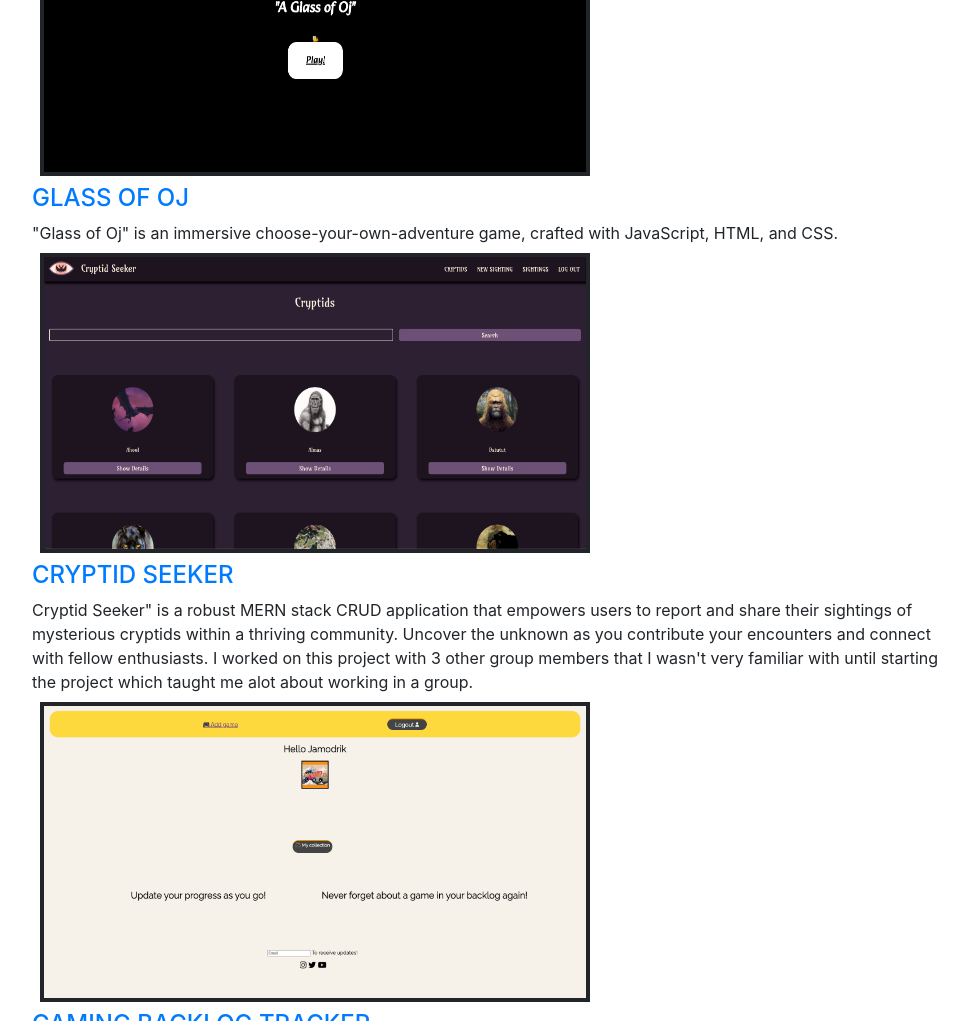
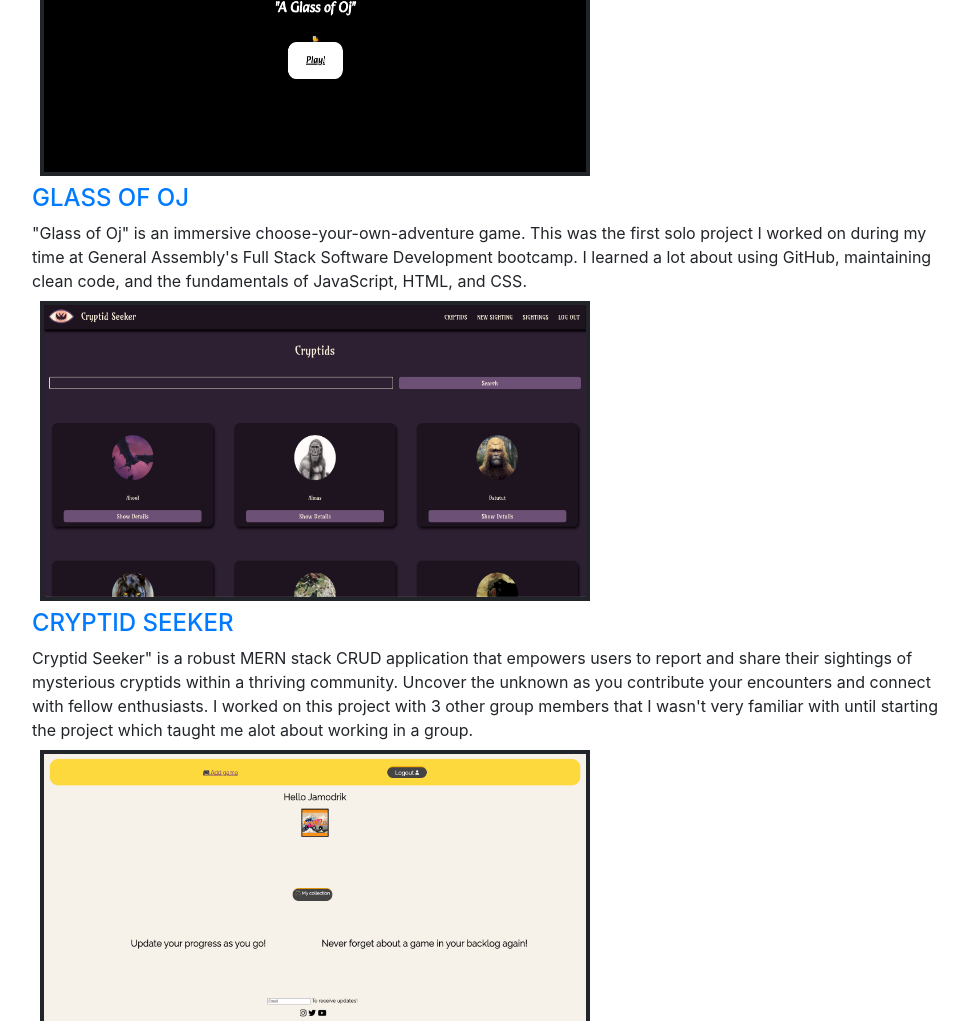
Before and after one commit to Bballard96/Bballard96.github.io, a website with bundled scripts: page index.html in a window 1280 px wide. Shown: the part 1066-2087 px from the top of the page, without its empty margins (288-1256 px from the left). Built offline with nearby package versions, Linux system fonts and the light colour scheme; a web font is replaced by a local one.

Commit message:
changed text inside glass of oj infop section

```diff
--- a/index.html
+++ b/index.html
@@ -105,7 +105,7 @@
               <span id="lastPic">
                 <img class="projectPictures" src="img/GlassOJ.jpg" alt="" style="border:4px solid" width="550px">
                 <h4 id="OJText"><a href="https://lucent-duckanoo-b36e0a.netlify.app">Glass Of OJ</a></h4>
-                <div>"Glass of Oj" is an immersive choose-your-own-adventure game, crafted with JavaScript, HTML, and CSS.  </div>
+                <div>"Glass of Oj" is an immersive choose-your-own-adventure game. This was the first solo project I worked on during my time at General Assembly's Full Stack Software Development bootcamp. I learned a lot about using GitHub, maintaining clean code, and the fundamentals of JavaScript, HTML, and CSS. </div>
               </span>
             <img class="projectPictures" id="projectPic2" src="img/cryptid.png" alt="" style="border:4px solid" width="550px">
 
```
